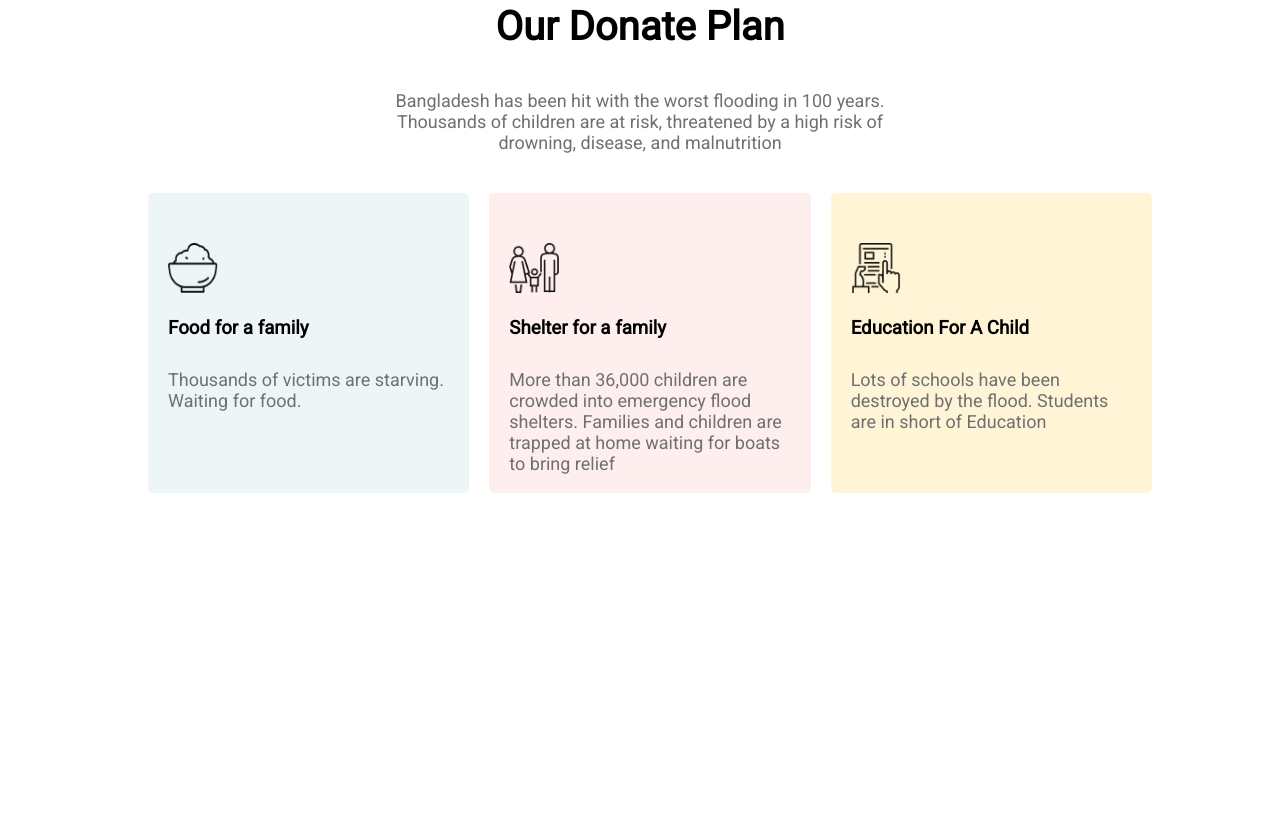
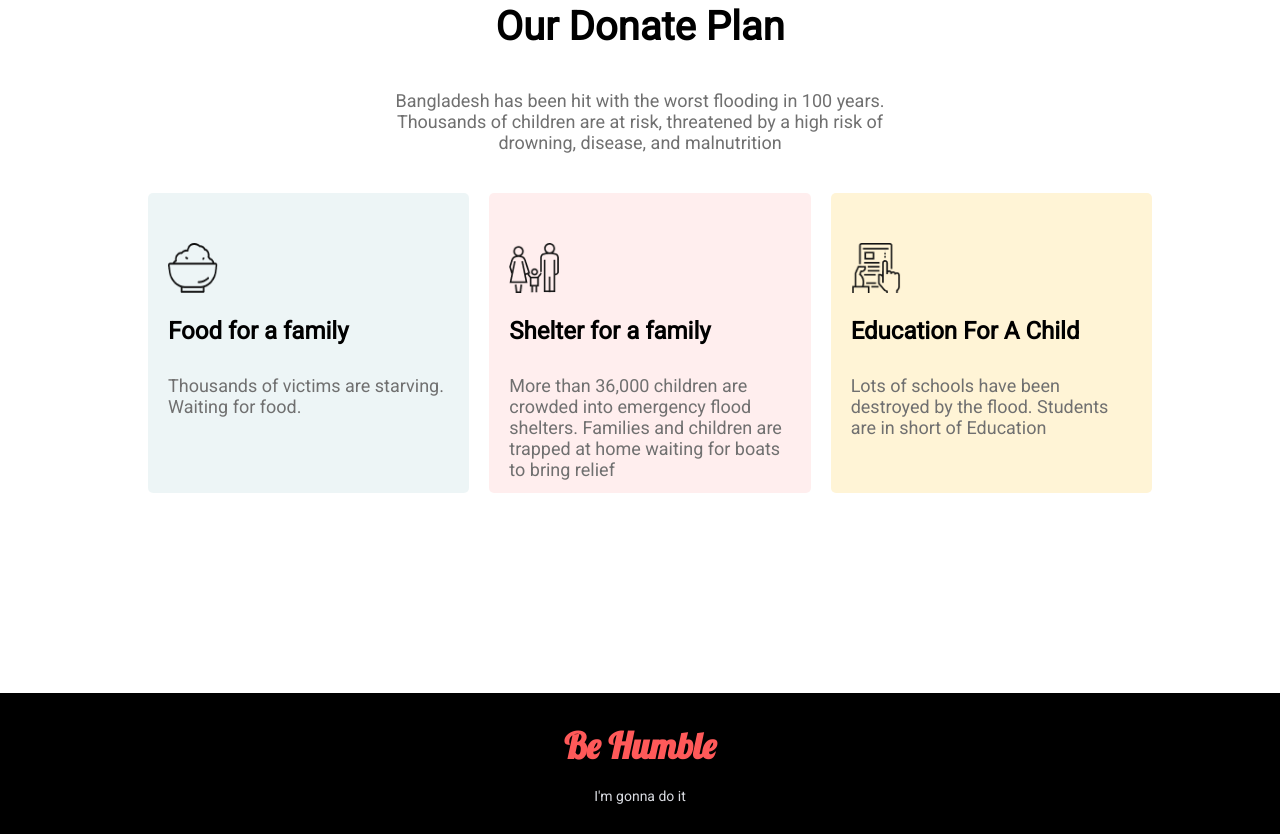
Before and after one commit to Emon1304013/donate-today, a plain HTML site: page index.html in a window 1280 px wide. Shown: the part 1507-2341 px from the top of the page. Before the commit the page ends 2010 px from the top, so only its background shows below. Drawn offline with Linux system fonts and the light colour scheme.

Commit message:
Footer Added

```diff
--- a/index.html
+++ b/index.html
@@ -7,7 +7,7 @@
     <title>Donate-today</title>
     <link rel="preconnect" href="https://fonts.googleapis.com">
     <link rel="preconnect" href="https://fonts.gstatic.com" crossorigin>
-    <link href="https://fonts.googleapis.com/css2?family=Roboto&display=swap" rel="stylesheet">
+    <link href="https://fonts.googleapis.com/css2?family=Lobster&family=Roboto&display=swap" rel="stylesheet">
     <link rel="stylesheet" href="styles/style.css">
 </head>
 <body>
@@ -65,5 +65,10 @@
             </div>
         </div>
     </section>
+
 </body>
+<footer>
+    <h3>Be Humble</h3>
+    <p>I'm gonna do it</p>
+</footer>
 </html>
--- a/styles/style.css
+++ b/styles/style.css
@@ -124,6 +124,10 @@ input {
     font-size: 18px;
     margin-top: 30px;
   }
+  .flexible-container h3{
+    font-size: 24px;
+    font-weight: 600;
+  }
   .food-for-family{
     background-color: rgba(79, 157, 166, 0.1);
   }
@@ -138,3 +142,23 @@ input {
   .education-for-child{
     background-color:#FFF4D6;
   }
+
+  footer{
+    margin-top: 200px;
+    background-color: black;
+    color: white;
+    text-align: center;
+    padding-top: 30px;
+    padding-bottom: 30px;
+  }
+  footer h3{
+    color: #FF5959;
+    font-family: 'Lobster', cursive;
+    font-size: 36px;
+    margin-bottom: 20px;
+
+  }
+  footer p{
+    color: #D9DBE1;
+    font-size:14px;
+  }
```
